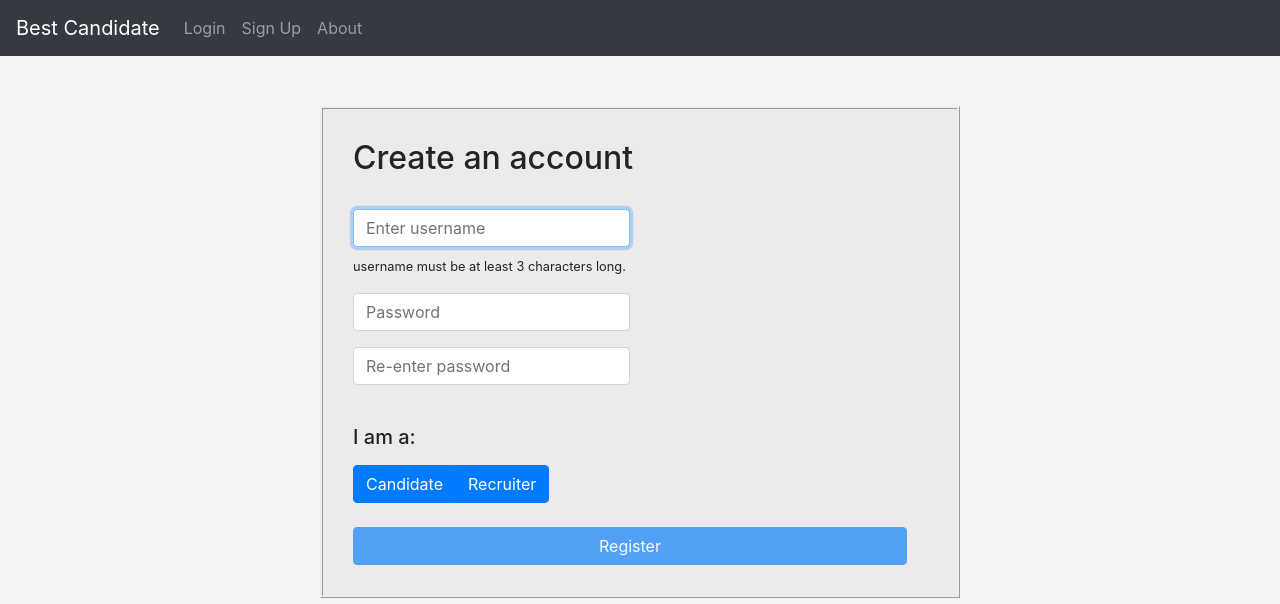
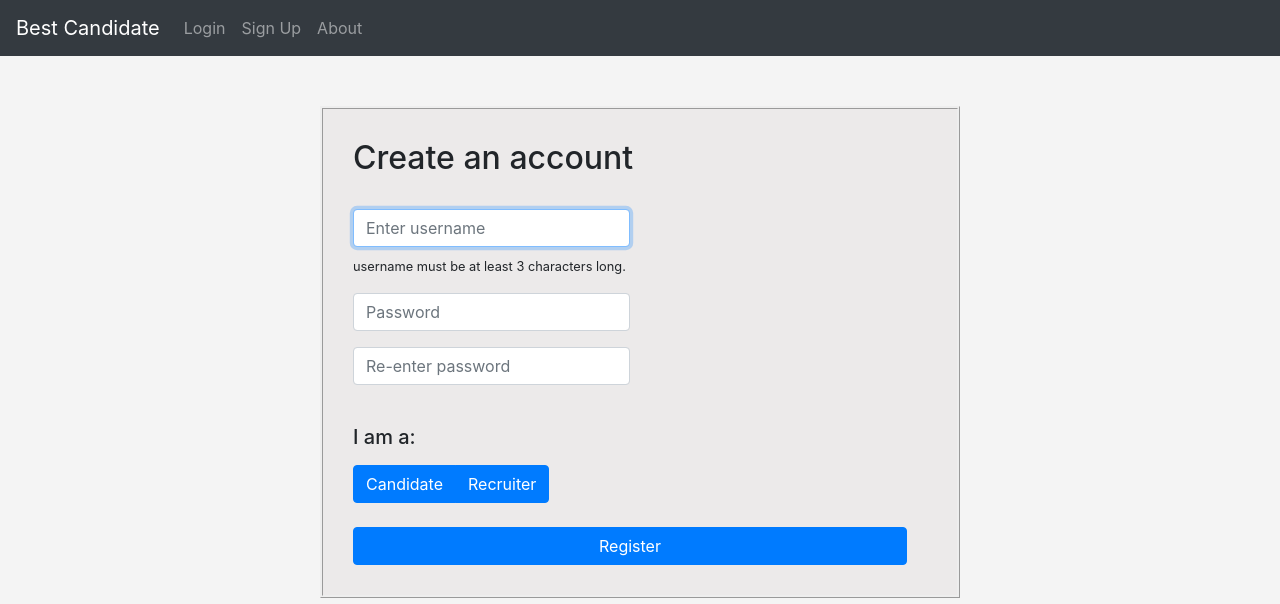
Before and after one commit to parulraheja98/BestCandidate, a React (Create React App) app in the folder front-end/: page /register in a window 1280 px wide. Shown: the top 604 px of the page. Built offline with nearby package versions, Linux system fonts and the light colour scheme.

Commit message:
Changes made in the toggle button

```diff
--- a/front-end/src/layout/Register.js
+++ b/front-end/src/layout/Register.js
@@ -32,6 +32,12 @@ export class Register extends Component {
         });
       }
 
+      handleRole(event) {
+          console.log('event name ', event.target.name);
+           console.log('checking event', event.target.checked);
+           console.log('checking value', event.target.value);
+           this.setState({role: event.target.value});
+      }
 
     handleSubmit(event) {
 
@@ -45,7 +51,7 @@ export class Register extends Component {
             var registerCredentials = JSON.stringify({
                 username:this.state.username,
                 password:this.state.password,
-                role:"recruiter"
+                role: this.state.role
             })
 
             fetch('http://localhost:5000/register' , {
@@ -80,10 +86,10 @@ export class Register extends Component {
 
     render() {
         return (
-            <div style={this.getLoginDivStyle()} onSubmit={this.handleSubmit}>
+            <div style={this.getLoginDivStyle()}>
                 <h2>Create an account</h2>
                 <br/>
-               <Form style={this.getFormStyle()}  onSubmit={this.handleSubmit}>
+               <Form style={this.getFormStyle()}>
 
                     <Form.Group controlId="username">
                         <Form.Control autoFocus type='text'  value={this.state.username} placeholder='Enter username' onChange={this.handleChange} required/>
@@ -103,13 +109,13 @@ export class Register extends Component {
                     <br/>
                     <h5>I am a: </h5>
                     <ButtonGroup toggle className="mt-2">
-                        <ToggleButton type="radio" name="radio" defaultChecked value="1" onClick={this.handleRole}>Candidate</ToggleButton>
-                        <ToggleButton type="radio" name="radio" value="2" onClick={this.handleRole}>Recruiter</ToggleButton>
+                        <ToggleButton type="radio" name="radio" defaultChecked value="candidate" onChange={this.handleRole.bind(this)}>Candidate</ToggleButton>
+                        <ToggleButton type="radio" name="radio" value="recruiter" onChange={this.handleRole.bind(this)}>Recruiter</ToggleButton>
                     </ButtonGroup>
 
                     <br/>
                     <br/>
-                    <Button block  variant="primary" disabled={!this.validateForm()} type="submit">Register</Button>
+                    <Button block  variant="primary" onClick={this.handleSubmit.bind(this)} type="submit">Register</Button>
                 </Form>
             </div>
 
```
Also changed, not shown: 1 other file (tests, documents, lock files or other folders).
